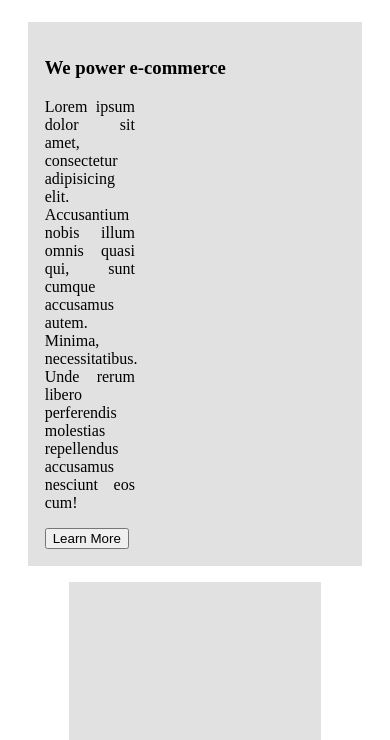
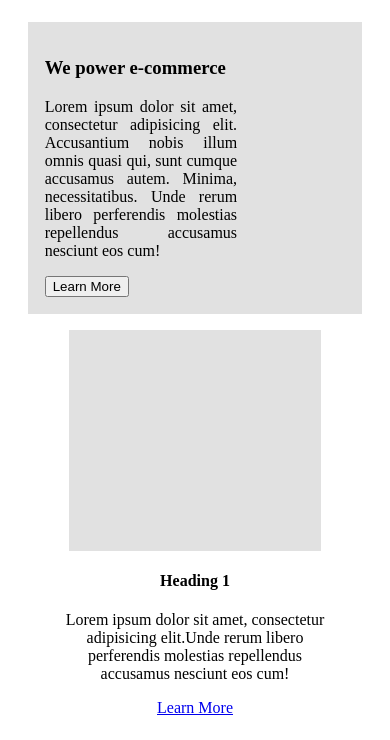
Before and after one commit to 1922Satyamgupta/template3, a plain HTML site: page src/hello.html in a window 390 px wide. Shown: the part 103-843 px from the top of the page. Drawn offline with Linux system fonts and the light colour scheme.

Commit message:
header file

```diff
--- a/src/hi.css
+++ b/src/hi.css
@@ -88,8 +88,8 @@ ul{
     .head_1{
         width: auto;
     }
-    /* #banner p {
+    #banner p {
         width: 64%;
 
-      } */
+      }
 }
```
Also changed, not shown: src/index.html (+1 -1 lines).
